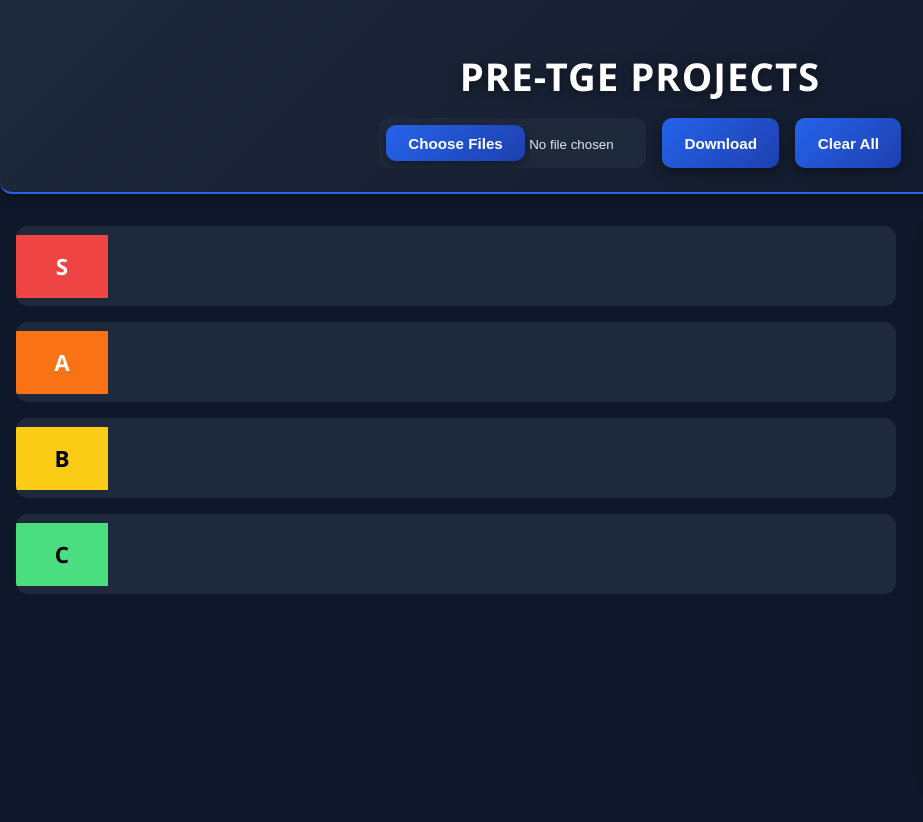
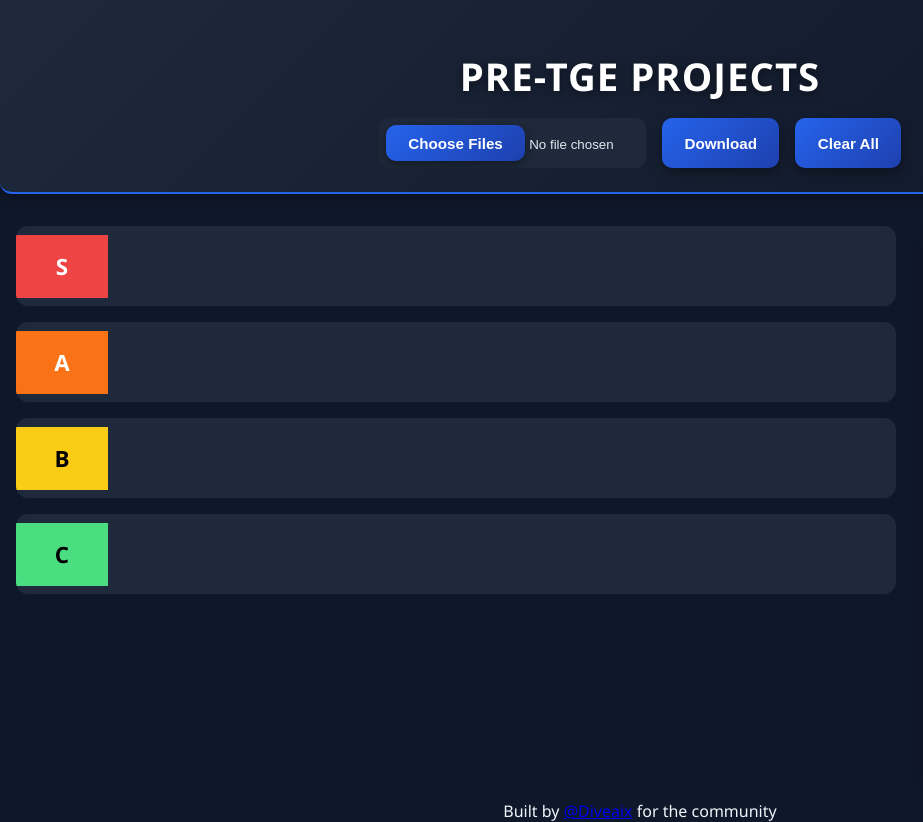
Before and after one commit to diveaix/pre-tge, a plain HTML site: page index.html in a window 1280 px wide. Shown: the full height of the page, 0-923 px from the left. Before the commit the page ends 800 px from the top, so only its background shows below. Drawn offline with nearby package versions, Linux system fonts and the light colour scheme.

Commit message:
index.html

```diff
--- a/index.html
+++ b/index.html
@@ -51,6 +51,9 @@
       </div>
     </section>
   </main>
+  <footer>
+  Built by <a href="https://x.com/Diveaix" target="_blank">@Diveaix</a> for the community
+</footer>
 
   <!-- ONE library, loaded before your script -->
   <script src="https://cdnjs.cloudflare.com/ajax/libs/html2canvas/1.4.1/html2canvas.min.js"></script>
```
